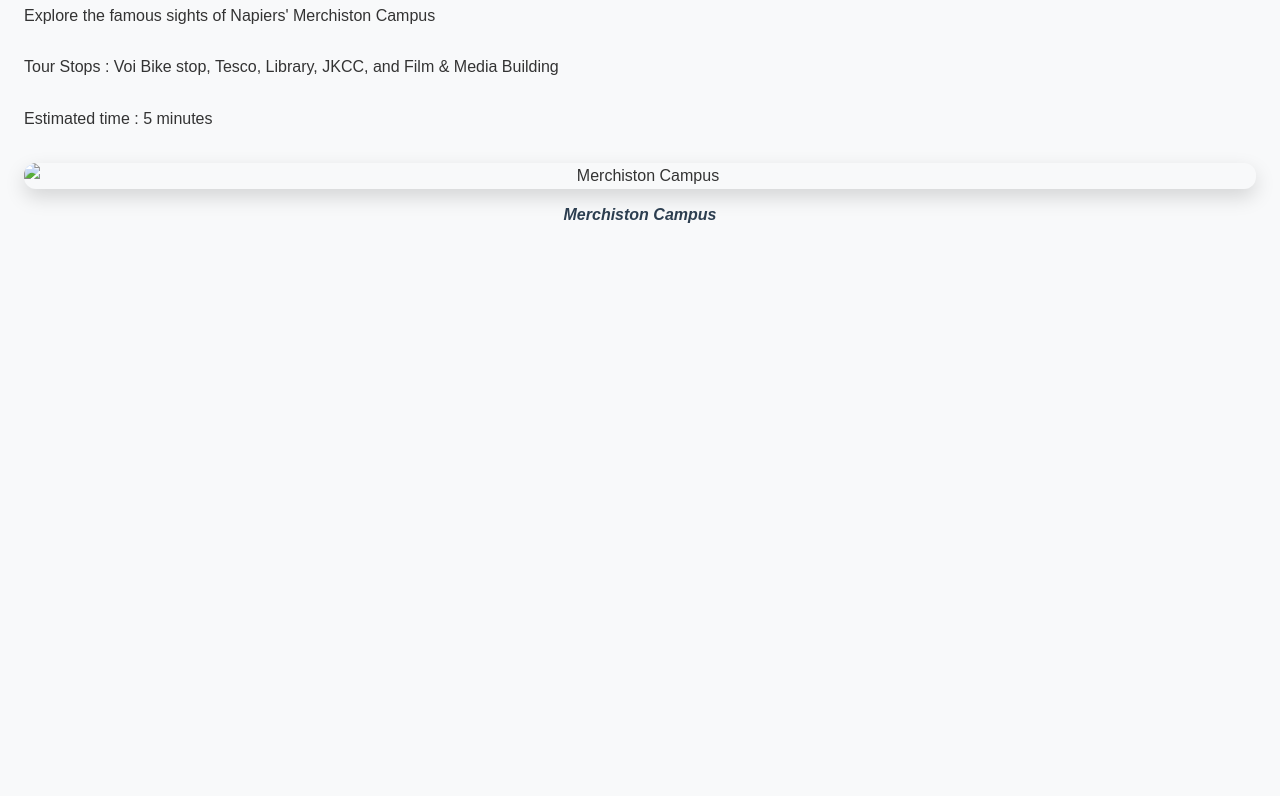
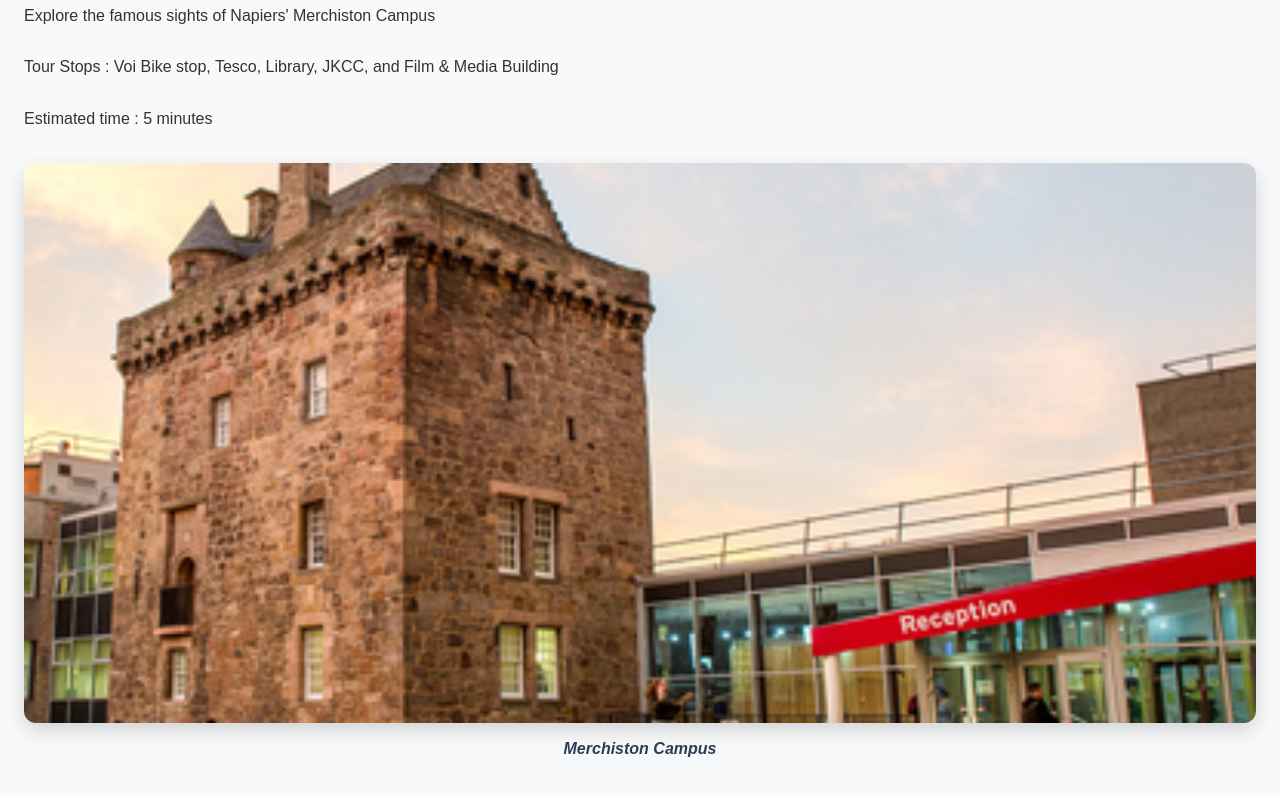
Before and after one commit to FinDaGardiner/Project, a plain HTML site: page toursfirstpage.html in a window 1280 px wide. Shown: the part 2002-2798 px from the top of the page. Before the commit the page ends 2293 px from the top, so only its background shows below. Drawn offline with Linux system fonts and the light colour scheme.

Commit message:
Fix HTML encoding issues in toursfirstpage.html

```diff
--- a/toursfirstpage.html
+++ b/toursfirstpage.html
@@ -76,7 +76,7 @@
 				<br>
 				<p>Estimated time : 5 minutes</p>
                 <div class="full-width-image">
-                    <img src="images/merchiston.jpeg" alt="Merchiston Campus">
+                    <img src="images/merchiston.jpg" alt="Merchiston Campus">
                     <p class="img-caption">Merchiston Campus</p>
                 </div>
             </section>
```
